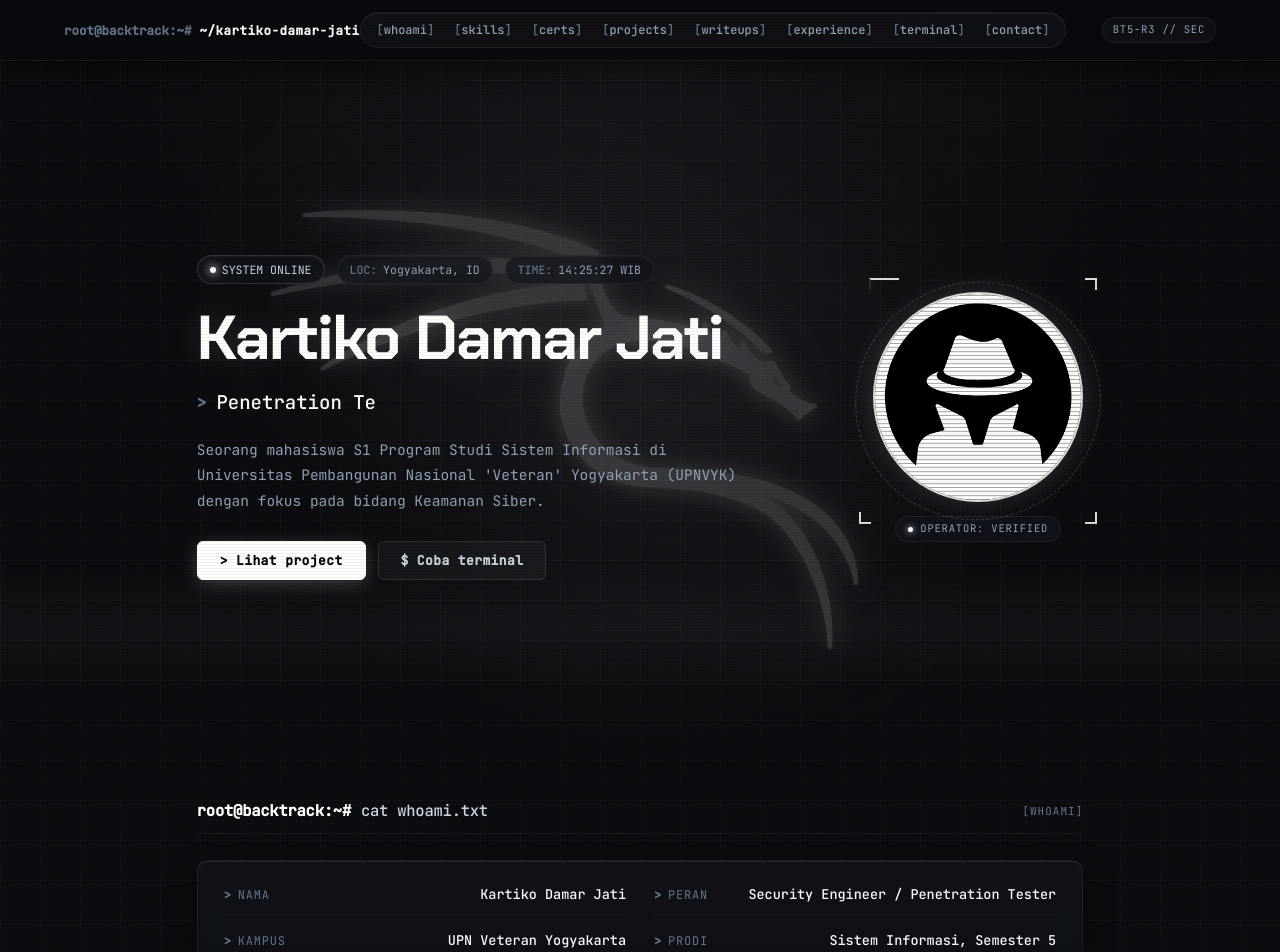
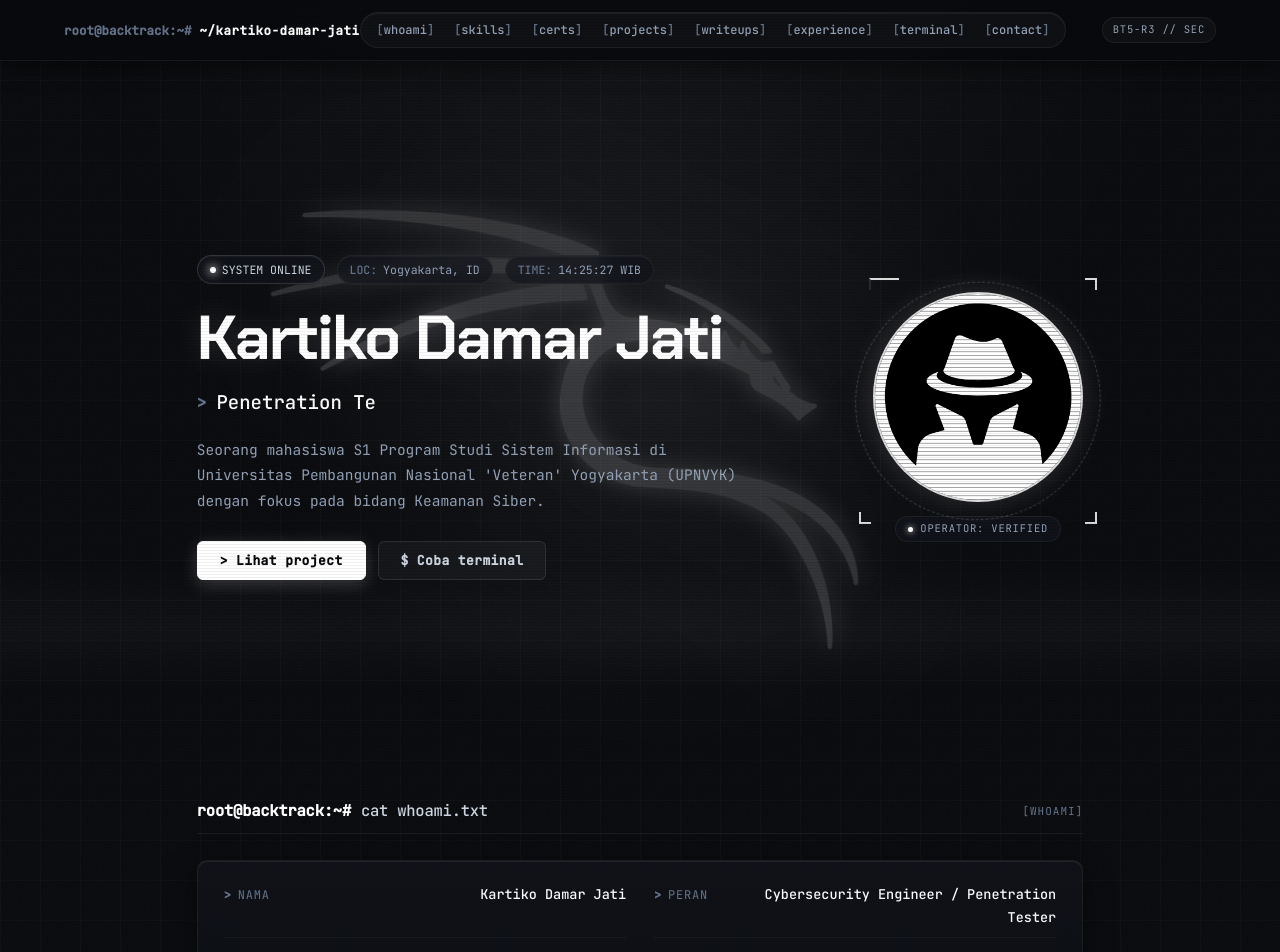
Before and after one commit to tikodjati/portofolio, a Next.js app: page / in a window 1280 px wide. Shown: the top 952 px of the page. Built offline with nearby package versions, Linux system fonts and the light colour scheme.

Commit message:
update portofolio

```diff
--- a/data/content.js
+++ b/data/content.js
@@ -8,7 +8,7 @@ export const ME = {
 
 export const PROFILE = [
   ["Nama", "Kartiko Damar Jati"],
-  ["Peran", "Security Engineer / Penetration Tester"],
+  ["Peran", "Cybersecurity Engineer / Penetration Tester"],
   ["Kampus", "UPN Veteran Yogyakarta"],
   ["Prodi", "Sistem Informasi, Semester 5"],
   ["Fokus", "Web & Network Pentesting"],
@@ -68,9 +68,9 @@ export const WRITEUPS = [
 ];
 
 export const EXP = [
-  { role: "Security Engineer", org: "PT Sydecode Indonesia (Kontrak)", time: "Oktober 2026 - Sekarang", now: true, pts: ["Merancang solusi firewall cerdas dengan deteksi ancaman berbasis AI dan pemantauan waktu nyata (real-time)."] },
+  { role: "Cybersecurity Engineer", org: "PT Sydecode Indonesia (Kontrak)", time: "Oktober 2026 - Sekarang", now: true, pts: ["Merancang solusi firewall cerdas dengan deteksi ancaman berbasis AI dan pemantauan waktu nyata (real-time)."] },
   {
-    role: "Cyber Security Engineer (Intern)", org: "PT Teknologi Server Indonesia (XCODE)", time: "10 Juli 2026 - 30 Agustus 2026", pts: ["Melakukan pengujian penetrasi pada website forum komunitas XCODE", "Merancang dan mengonfigurasi SIEM Wazuh dengan integrasi Virustotal, Shodan, realtime Telegram alert, dan Wazuh AI Copilot berbasis local LLM.", "Melakukan simulasi pentesting terhadap endpoint input user untuk menguji efektivitas SIEM Wazuh yang dirancang"]
+    role: "Cybersecurity Engineer (Intern)", org: "PT Teknologi Server Indonesia (XCODE)", time: "10 Juli 2026 - 30 Agustus 2026", pts: ["Melakukan pengujian penetrasi pada website forum komunitas XCODE", "Merancang dan mengonfigurasi SIEM Wazuh dengan integrasi Virustotal, Shodan, realtime Telegram alert, dan Wazuh AI Copilot berbasis local LLM.", "Melakukan simulasi pentesting terhadap endpoint input user untuk menguji efektivitas SIEM Wazuh yang dirancang"]
   },
   { role: "Community Representative", org: "Anon Cyber Team", time: "2025 - sekarang", pts: ["Menjadi anggota dari komunitas Keamanan Siber Anon Cyber Team (ACT) sebagai bentuk pengabdian sosial"] },
   { role: "Staff Divisi Kajian Strategis", org: "Departmen Kemahasiswaan Badan Eksekutif Mahasiswa (BEM FTI) UPN 'Veteran' Yogyakarta", time: "Juni 2025 - Januari 2026", now: false, pts: ["Melakukan penelitian mengenai isu-isu strategis dalam teknologi industri di tingkat nasional dan internasional.", "Mempublikasikan temuan penelitian dan studi melalui media sosial"] },
```
